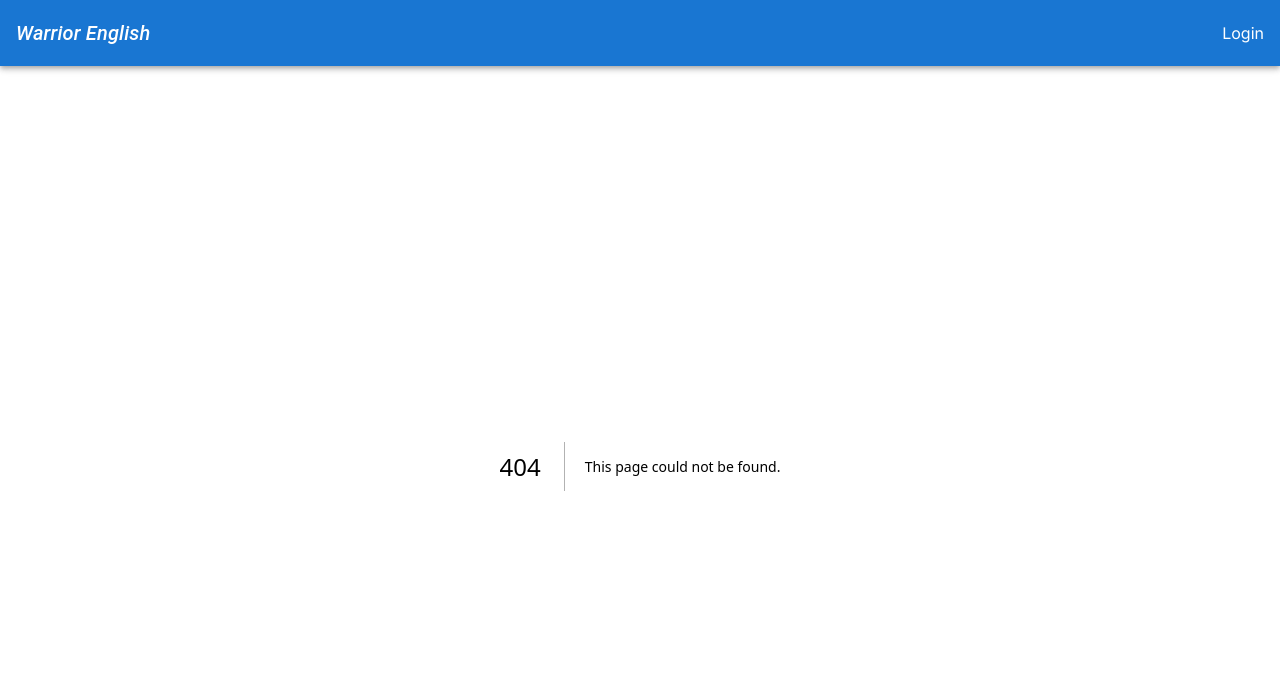
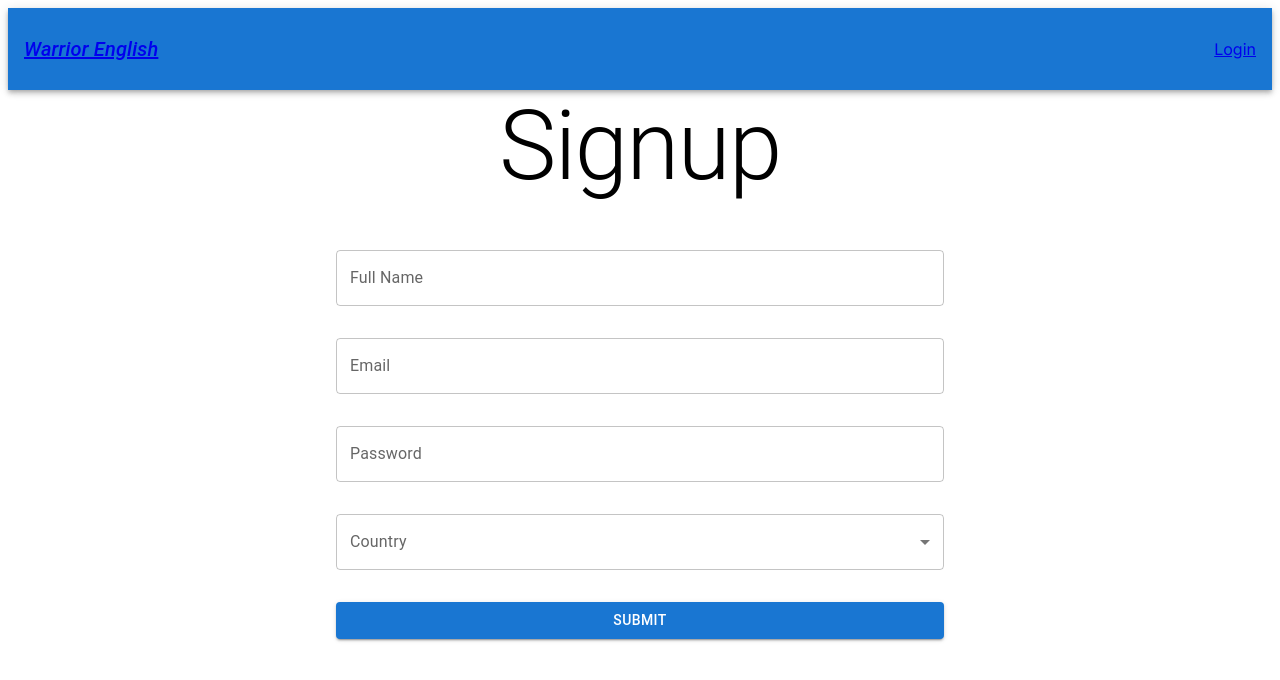
Before and after one commit to mattdags982/warriorenglish, a Next.js app in the folder src/next/: page /1/signup in a window 1280 px wide. Before the commit this address had no page. Shown: the top 680 px of the page. Built offline with nearby package versions, Linux system fonts and the light colour scheme.

Commit message:
add signup form

```diff
--- /dev/null
+++ b/src/next/app/[language_code]/signup/page.tsx
@@ -0,0 +1,106 @@
+"use client";
+
+import { useFormik } from "formik";
+import * as Yup from "yup";
+import {
+  Button,
+  TextField,
+  FormControl,
+  InputLabel,
+  Select,
+  MenuItem,
+  Typography,
+} from "@mui/material";
+
+const SignupSchema = Yup.object().shape({
+  fullName: Yup.string()
+    .required("Full Name is required")
+    .matches(/^[a-zA-Z\s]+$/, "Only alphabetic characters allowed"),
+  email: Yup.string().email("Invalid email").required("Email is required"),
+  password: Yup.string()
+    .min(8, "Password must be at least 8 characters")
+    .required("Password is required"),
+  country: Yup.string().required("Country is required"),
+});
+
+const Signup: React.FC = () => {
+  const formik = useFormik({
+    initialValues: {
+      fullName: "",
+      email: "",
+      password: "",
+      country: "",
+    },
+    validationSchema: SignupSchema,
+    onSubmit: (values) => {
+      console.log(values);
+    },
+  });
+
+  return (
+    <div className="w-full h-full flex flex-col items-center">
+      <Typography className="mt-12" variant="h1">
+        Signup
+      </Typography>
+      <form
+        className="flex flex-col gap-8 min-w-[608px] mt-12"
+        onSubmit={formik.handleSubmit}
+      >
+        <TextField
+          fullWidth
+          id="fullName"
+          name="fullName"
+          label="Full Name"
+          value={formik.values.fullName}
+          onChange={formik.handleChange}
+          error={formik.touched.fullName && Boolean(formik.errors.fullName)}
+          helperText={formik.touched.fullName && formik.errors.fullName}
+        />
+        <TextField
+          fullWidth
+          id="email"
+          name="email"
+          label="Email"
+          value={formik.values.email}
+          onChange={formik.handleChange}
+          error={formik.touched.email && Boolean(formik.errors.email)}
+          helperText={formik.touched.email && formik.errors.email}
+        />
+        <TextField
+          fullWidth
+          id="password"
+          name="password"
+          label="Password"
+          type="password"
+          value={formik.values.password}
+          onChange={formik.handleChange}
+          error={formik.touched.password && Boolean(formik.errors.password)}
+          helperText={formik.touched.password && formik.errors.password}
+        />
+        <FormControl fullWidth>
+          <InputLabel id="country-label">Country</InputLabel>
+          <Select
+            labelId="country-label"
+            id="country"
+            name="country"
+            value={formik.values.country}
+            onChange={formik.handleChange}
+            error={formik.touched.country && Boolean(formik.errors.country)}
+          >
+            <MenuItem value={"USA"}>Spain</MenuItem>
+            <MenuItem value={"Canada"}>Italy</MenuItem>
+            <MenuItem value={"Canada"}>France</MenuItem>
+          </Select>
+          {formik.touched.country && (
+            <div style={{ color: "red" }}>{formik.errors.country}</div>
+          )}
+        </FormControl>
+        <Button color="primary" variant="contained" fullWidth type="submit">
+          Submit
+        </Button>
+      </form>
+    </div>
+  );
+};
+
+export default Signup;
--- a/src/next/package.json
+++ b/src/next/package.json
@@ -10,10 +10,12 @@
   },
   "dependencies": {
     "axios": "^1.5.1",
+    "formik": "^2.4.5",
     "jwt-decode": "^3.1.2",
     "next": "latest",
     "react": "latest",
-    "react-dom": "latest"
+    "react-dom": "latest",
+    "yup": "^1.3.2"
   },
   "devDependencies": {
     "@types/node": "latest",
--- a/src/next/tailwind.config.ts
+++ b/src/next/tailwind.config.ts
@@ -1,20 +1,23 @@
-import type { Config } from 'tailwindcss'
+import type { Config } from "tailwindcss";
 
 const config: Config = {
   content: [
-    './pages/**/*.{js,ts,jsx,tsx,mdx}',
-    './components/**/*.{js,ts,jsx,tsx,mdx}',
-    './app/**/*.{js,ts,jsx,tsx,mdx}',
+    "./pages/**/*.{js,ts,jsx,tsx,mdx}",
+    "./components/**/*.{js,ts,jsx,tsx,mdx}",
+    "./app/**/*.{js,ts,jsx,tsx,mdx}",
   ],
   theme: {
     extend: {
       backgroundImage: {
-        'gradient-radial': 'radial-gradient(var(--tw-gradient-stops))',
-        'gradient-conic':
-          'conic-gradient(from 180deg at 50% 50%, var(--tw-gradient-stops))',
+        "gradient-radial": "radial-gradient(var(--tw-gradient-stops))",
+        "gradient-conic":
+          "conic-gradient(from 180deg at 50% 50%, var(--tw-gradient-stops))",
       },
     },
   },
   plugins: [],
-}
-export default config
+  corePlugins: {
+    preflight: false,
+  },
+};
+export default config;
```
Also changed, not shown: 1 other file (tests, documents, lock files or other folders).
